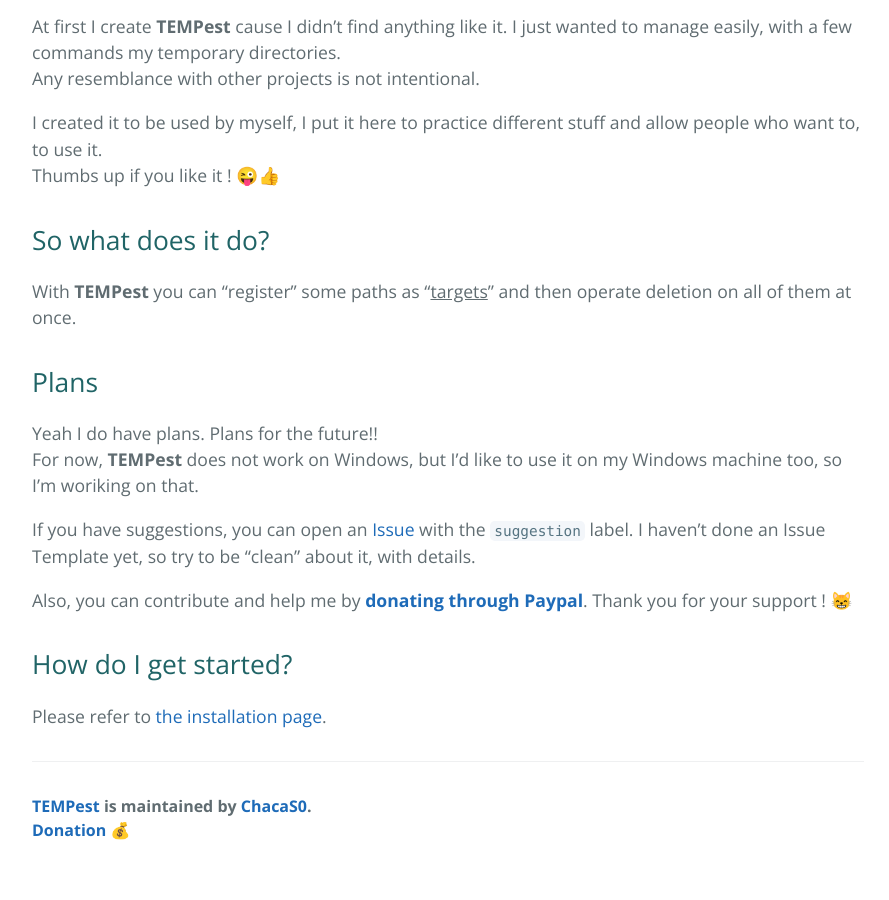
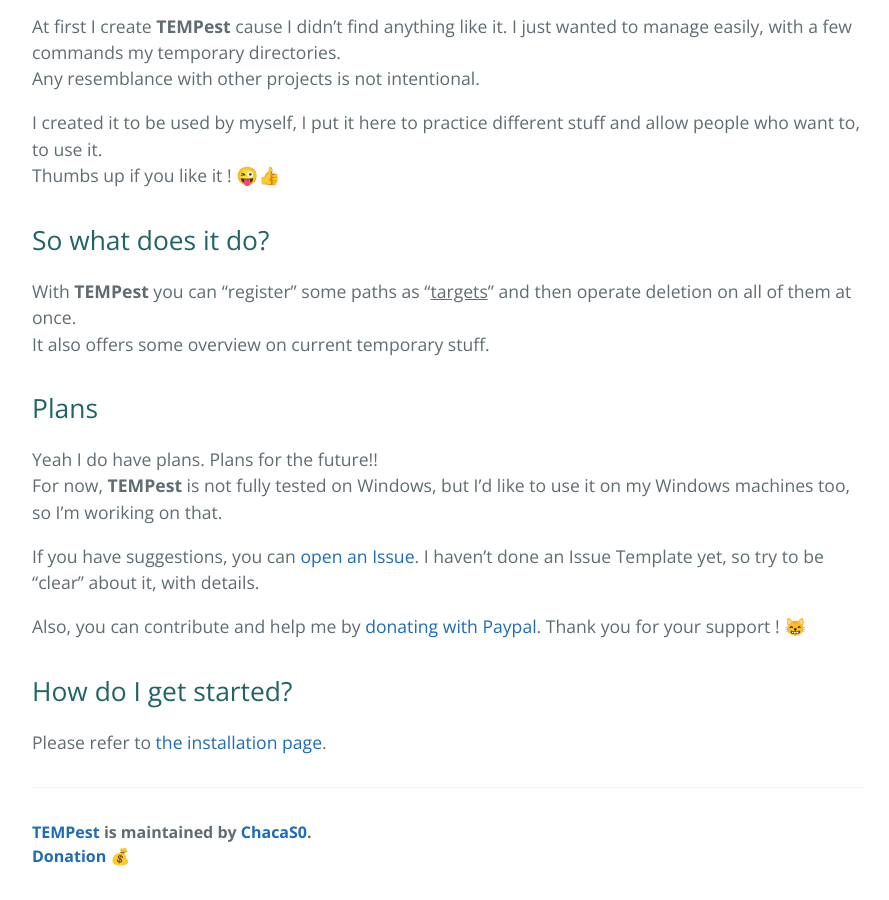
Before and after one commit to ChacaS0/tempest, a Jekyll site: the page built from index.md, in a window 1280 px wide and 900 px high, scrolled down 966 px. Shown: the whole window, without its empty margins (192-1081 px from the left). Built offline with Jekyll 4.4.1, drawn with Linux system fonts in a browser that asks for light colours; emoji names are drawn with the system emoji font; our own code applies the rules of GitHub Pages for plain Markdown files; before the commit the page ends 1840 px from its top, so only the background shows below that.

Commit message:
usage: new.md

```diff
--- a/Gemfile
+++ b/Gemfile
@@ -3,3 +3,5 @@ source 'https://rubygems.org'
 gemspec
 
 gem 'jemoji'
+
+gem 'github-pages', group: :jekyll_plugins
--- a/_config.yml
+++ b/_config.yml
@@ -19,3 +19,6 @@ plugins:
   - jemoji
 
 url: https://chacas0.github.io/tempest
+
+# last added
+repository: ChacaS0/tempest
--- a/_layouts/wallet.html
+++ b/_layouts/wallet.html
@@ -73,6 +73,12 @@
 				{% capture wallet-add %}{% include wallet/add.md %}{% endcapture %}
 				{{ wallet-add | markdownify }}
       </div>
+      <!-- ADD -->
+			<h2 id="wall-new" class="wall-head">New targets </h2>
+			<div id="wall-ctnt8" class="wall-ctnt">
+				{% capture wallet-new %}{% include wallet/new.md %}{% endcapture %}
+				{{ wallet-new | markdownify }}
+      </div>
       <!-- RM -->
       <h2 id="wall-rm" class="wall-head">Remove targets </h2>
       <div id="wall-ctnt5" class="wall-ctnt">
--- a/index.md
+++ b/index.md
@@ -20,17 +20,18 @@ Thumbs up if you like it ! :stuck_out_tongue_winking_eye::+1:
 
 ## [](#subheader-1-3)So what does it do?
 With **TEMPest** you can "register" some paths as "<u>targets</u>" and then operate deletion on all of them at once.
+It also offers some overview on current temporary stuff.
 
 
 
 ## [](#subheader-1-4)Plans
 Yeah I do have plans. Plans for the future!!
-For now, **TEMPest** does not work on Windows, but I'd like to use it on my Windows machine too, so I'm woriking on that.
+For now, **TEMPest** is not fully tested on Windows, but I'd like to use it on my Windows machines too, so I'm woriking on that.
 
-If you have suggestions, you can open an <a href="https://github.com/ChacaS0/tempest/issues/new" target="_blank">Issue</a> with the ``suggestion`` label.
-I haven't done an Issue Template yet, so try to be "clean" about it, with details.
+If you have suggestions, you can <a href="https://github.com/ChacaS0/tempest/issues/new" target="_blank">open an Issue</a>.
+I haven't done an Issue Template yet, so try to be "clear" about it, with details.
 
-Also, you can contribute and help me by <a href="https://www.paypal.com/cgi-bin/webscr?cmd=_s-xclick&hosted_button_id=TQYU8BPPV5YWA" target="_blank">**donating through Paypal**</a>. Thank you for your support ! :smile_cat:
+Also, you can contribute and help me by <a href="https://www.paypal.com/cgi-bin/webscr?cmd=_s-xclick&hosted_button_id=TQYU8BPPV5YWA" target="_blank">donating with Paypal</a>. Thank you for your support ! :smile_cat:
 
 ## [](#subheader-1-5)How do I get started?
 Please refer to <a href="{{site.url}}/install">the installation page</a>.
```
Also changed, not shown: _includes/wallet/add.md (+2 -0 lines), _includes/wallet/new.md (added, +39 -0 lines), docs/JEKYLL_LOCAL.md (added, +11 -0 lines), install.md (+2 -2 lines), Gemfile.lock, _includes/wallet/rm.md (line endings or trailing spaces).
